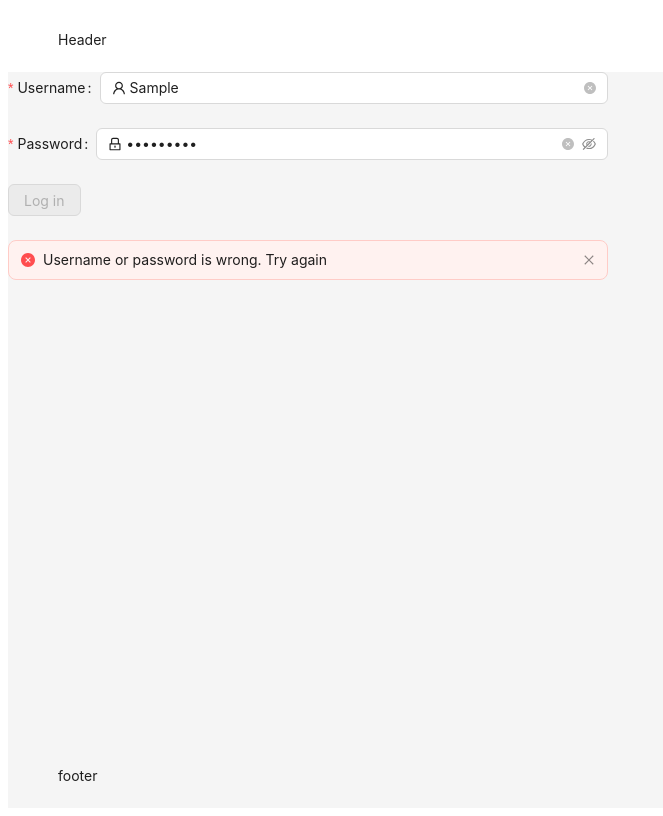
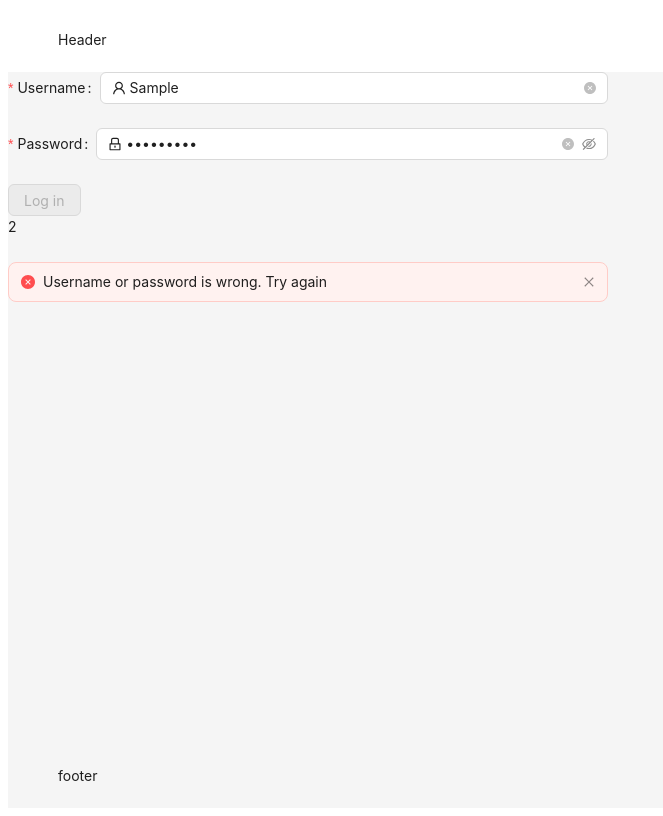
Before and after one commit to EvgeniaM6/icap-test-task, a React app: page / in a window 1280 px wide. Both pictures are taken after typing "Sample", "Sample123" into the empty fields and a click on the button "Log in". Shown: the whole page, without its empty margins (0-663 px from the left). Built offline with nearby package versions, Linux system fonts and the light colour scheme; no server answers.

Commit message:
feat: add timer for login button

```diff
--- a/src/script/components/loginForm/LoginForm.tsx
+++ b/src/script/components/loginForm/LoginForm.tsx
@@ -12,6 +12,7 @@ const { Item } = Form;
 export const LoginForm = () => {
   const [isWrongLoginData, setIsWrongLoginData] = useState<boolean>(false);
   const [isLoading, setIsLoading] = useState<boolean>(false);
+  const [timer, setTimer] = useState<number>(TIMER_LOGIN / 1000);
 
   const [formElem] = Form.useForm();
 
@@ -34,8 +35,14 @@ export const LoginForm = () => {
 
     if (!isSuccess) {
       setIsWrongLoginData(true);
+      const intervalId = setInterval(() => {
+        runTimeout();
+      }, 1000);
+
       setTimeout(() => {
         setIsWrongLoginData(false);
+        clearInterval(intervalId);
+        setTimer(TIMER_LOGIN / 1000);
       }, TIMER_LOGIN);
       return;
     }
@@ -44,7 +51,14 @@ export const LoginForm = () => {
     reset();
   }, [isSuccess, error, data, status]);
 
-  //TODO: add timer for button Login
+  const runTimeout = () => {
+    setTimer((prevTime) => {
+      if (timer > 0) {
+        return prevTime - 1;
+      }
+      return prevTime;
+    });
+  };
 
   return (
     <Form form={formElem} onFinish={handleLogin} style={{ maxWidth: 600 }}>
@@ -58,6 +72,7 @@ export const LoginForm = () => {
         <Button type="primary" htmlType="submit" disabled={isWrongLoginData} loading={isLoading}>
           Log in
         </Button>
+        {isWrongLoginData && <div>{timer}</div>}
       </Item>
       {isWrongLoginData && (
         <Alert showIcon message="Username or password is wrong. Try again" type="error" closable />
```
